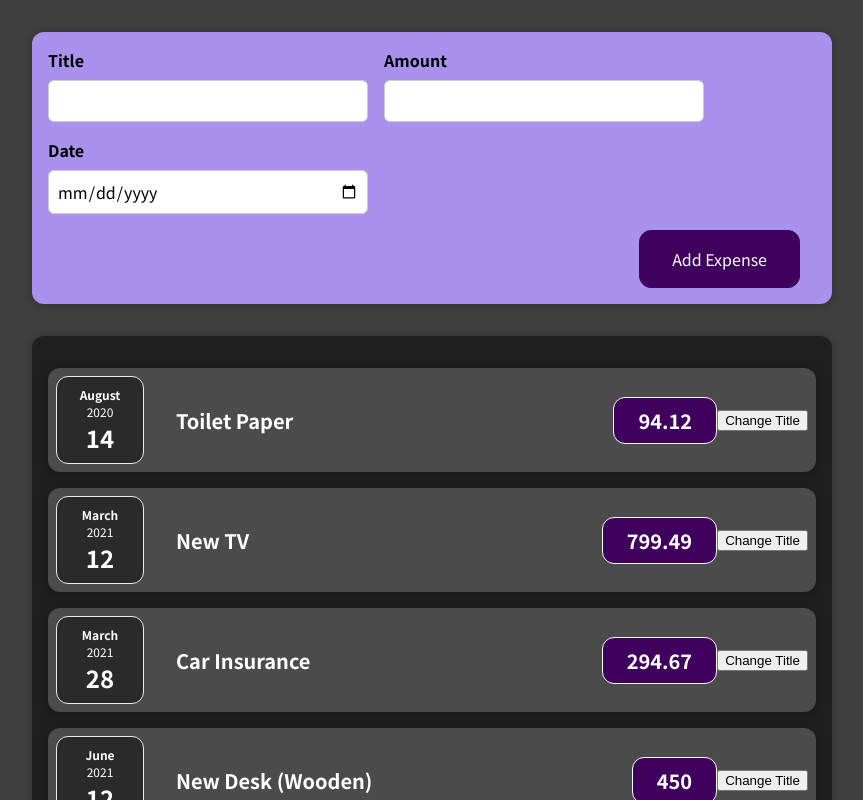
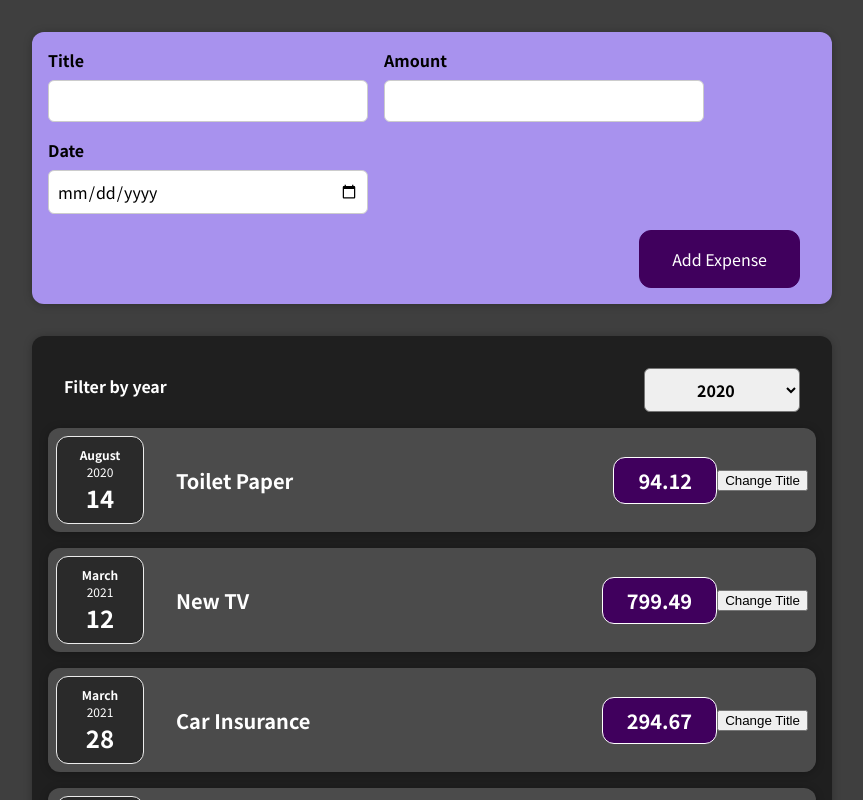
Before and after one commit to Gambit1zn/LearningReact, a React (Create React App) app: page / in a window 1280 px wide. Shown: the top 800 px of the page, without its empty margins (208-1071 px from the left). Built offline with nearby package versions, Linux system fonts and the light colour scheme.

Commit message:
Added filter component with 2 way binding

```diff
--- /dev/null
+++ b/src/components/Expenses/ExpenseFilter.css
@@ -0,0 +1,24 @@
+.expenses-filter {
+  color: white;
+  padding: 0 1rem;
+}
+
+.expenses-filter__control {
+  display: flex;
+  width: 100%;
+  align-items: center;
+  justify-content: space-between;
+  margin: 1rem 0;
+}
+
+.expenses-filter label {
+  font-weight: bold;
+  margin-bottom: 0.5rem;
+}
+
+.expenses-filter select {
+  font: inherit;
+  padding: 0.5rem 3rem;
+  font-weight: bold;
+  border-radius: 6px;
+}
--- /dev/null
+++ b/src/components/Expenses/ExpenseFilter.js
@@ -0,0 +1,26 @@
+import React from 'react';
+
+import './ExpenseFilter.css';
+
+const ExpenseFilter = (props) => {
+
+  const dropdownChangeHandler = (event) => {
+    props.onChangeFilter(event.target.value);
+  };
+
+  return (
+    <div className='expenses-filter'>
+      <div className='expenses-filter__control'>
+        <label>Filter by year</label>
+        <select value={props.selected} onChange={dropdownChangeHandler}>
+          <option value='2022'>2022</option>
+          <option value='2021'>2021</option>
+          <option value='2020'>2020</option>
+          <option value='2019'>2019</option>
+        </select>
+      </div>
+    </div>
+  );
+};
+
+export default ExpenseFilter;
--- a/src/components/Expenses/Expenses.js
+++ b/src/components/Expenses/Expenses.js
@@ -1,16 +1,26 @@
-import React from 'react';
+import React, { useState } from 'react';
 import './Expenses.css';
 import ExpenseItem from './ExpenseItem';
 import Card from '../UI/Card';
+import ExpenseFilter from './ExpenseFilter';
 
 const Expenses = (props) => {
+  const [filteredYear, setFilteredYear] = useState('2020');
+
+  const filterChnageHandler = (selectedYear) => {
+    setFilteredYear(selectedYear);
+  };
+
   return (
+    <div>
       <Card className='expenses'>
+        <ExpenseFilter selected={filteredYear} onChangeFilter={filterChnageHandler}></ExpenseFilter>
         <ExpenseItem title={props.items[0].title} amount={props.items[0].amount} date={props.items[0].date}></ExpenseItem>
         <ExpenseItem title={props.items[1].title} amount={props.items[1].amount} date={props.items[1].date}></ExpenseItem>
         <ExpenseItem title={props.items[2].title} amount={props.items[2].amount} date={props.items[2].date}></ExpenseItem>
         <ExpenseItem title={props.items[3].title} amount={props.items[3].amount} date={props.items[3].date}></ExpenseItem>
       </Card>
+    </div>
   );
 }
 
```
Lines whose indentation alone changed are shown as unchanged.
